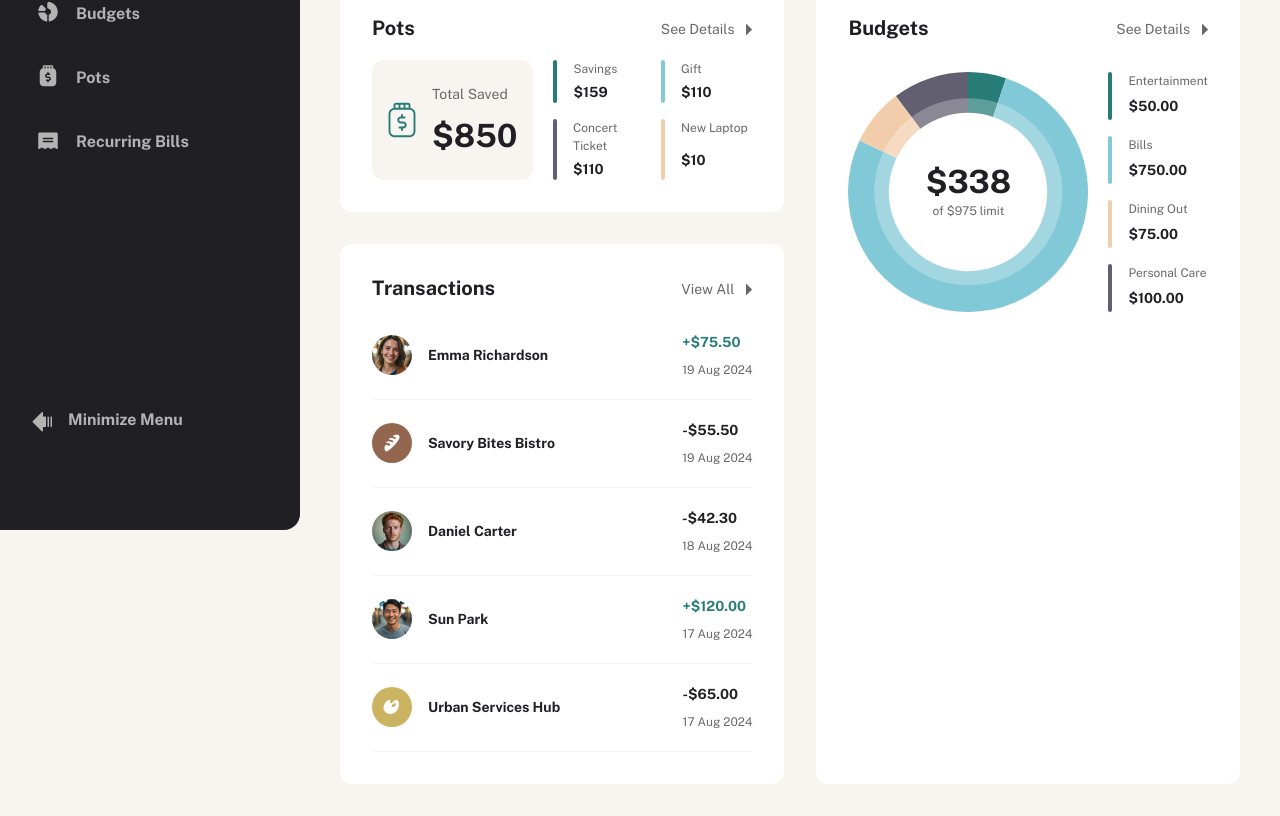
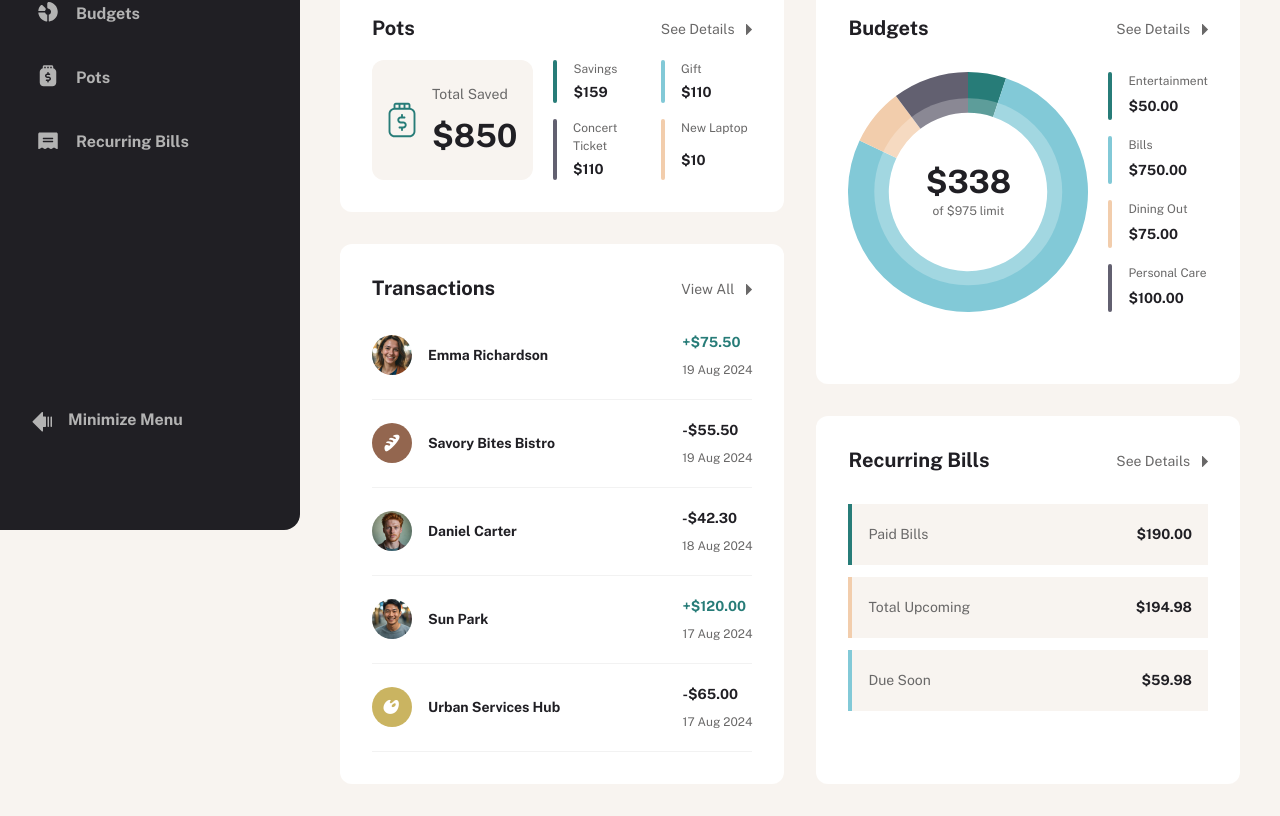
Before and after one commit to PioKl/Personal-Finance-App, a Next.js app: page / in a window 1280 px wide. Shown: the part 270-1086 px from the top of the page. Built offline with nearby package versions, Linux system fonts and the light colour scheme.

Commit message:
Add Recurring Bills

```diff
--- a/app/(root)/page.tsx
+++ b/app/(root)/page.tsx
@@ -223,6 +223,40 @@ export default function Home() {
                 </ul>
               </div>
             </div>
+            <div className="flex flex-col gap-space-400 py-space-300 px-space-250 bg-fill-two rounded-default md:p-space-400">
+              <div className="flex w-full items-end justify-between">
+                <h2>Recurring Bills</h2>
+                <Button
+                  variant="link"
+                  isALink={true}
+                  link="/recurring-bills"
+                  className="flex items-center gap-space-150"
+                >
+                  See Details
+                  <IconCaretRight />
+                </Button>
+              </div>
+              <ul className="grid gap-space-150">
+                <li className="flex justify-between px-space-200 py-space-250 text-preset-4 tracking-preset-4 leading-preset-4 bg-fill-three rounded-alt border-l-4 border-l-pots-one">
+                  <span className="text-color-three">Paid Bills</span>
+                  <span className="font-preset-4-bold text-color-one">
+                    ${priceDollarsFormatting(190)}
+                  </span>
+                </li>
+                <li className="flex justify-between px-space-200 py-space-250 text-preset-4 tracking-preset-4 leading-preset-4 bg-fill-three rounded-alt border-l-4 border-l-pots-four">
+                  <span className="text-color-three">Total Upcoming</span>
+                  <span className="font-preset-4-bold text-color-one">
+                    ${priceDollarsFormatting(194.98)}
+                  </span>
+                </li>
+                <li className="flex justify-between px-space-200 py-space-250 text-preset-4 tracking-preset-4 leading-preset-4 bg-fill-three rounded-alt border-l-4 border-l-pots-two">
+                  <span className="text-color-three">Due Soon</span>
+                  <span className="font-preset-4-bold text-color-one">
+                    ${priceDollarsFormatting(59.98)}
+                  </span>
+                </li>
+              </ul>
+            </div>
           </div>
         </div>
       </section>
```
